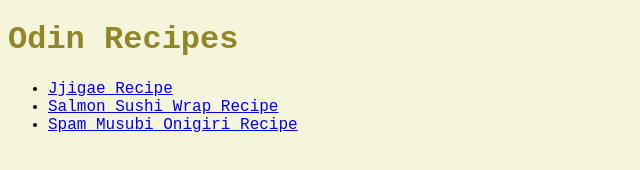
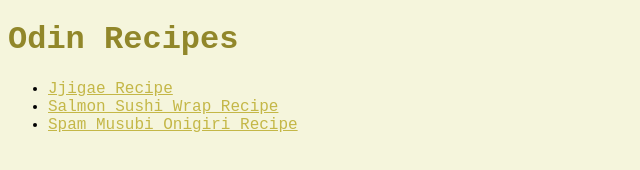
Before and after one commit to hankngo/odin-recipes, a plain HTML site: page index.html in a window 1280 px wide. Shown: the whole page, without its empty margins (0-640 px from the left). Drawn offline with Linux system fonts and the light colour scheme.

Commit message:
fix: Add classes and style into index.html with style.css

```diff
--- a/index.html
+++ b/index.html
@@ -8,10 +8,16 @@
 
   <body>
     <h1>Odin Recipes</h1>
-    <ul>
-      <li><a href="./recipes/jjigae.html">Jjigae Recipe</a></li>
-      <li><a href="./recipes/salmon-sushi-wrap.html">Salmon Sushi Wrap Recipe</a></li>
-      <li><a href="./recipes/spam-musubi-onigiri.html">Spam Musubi Onigiri Recipe</a></li>
+    <ul class="nav-list">
+      <li class="nav-list-items">
+        <a class="nav-list-links" href="./recipes/jjigae.html">Jjigae Recipe</a>
+      </li>
+      <li class="nav-list-items">
+        <a class="nav-list-links" href="./recipes/salmon-sushi-wrap.html">Salmon Sushi Wrap Recipe</a>
+      </li>
+      <li class="nav-list-items">
+        <a class="nav-list-links" href="./recipes/spam-musubi-onigiri.html">Spam Musubi Onigiri Recipe</a>
+      </li>
     </ul>
   </body>
 </html>
--- a/style.css
+++ b/style.css
@@ -24,7 +24,7 @@ h3 {
   color: rgb(171, 160, 60);
 }
 
-.steps-list {
+.nav-list-links, .steps-list {
   color: rgb(196, 183, 71);
 }
 
```
